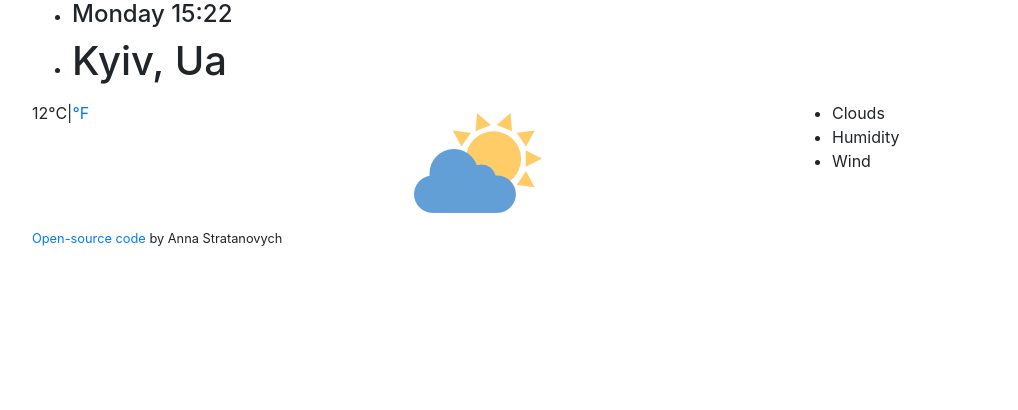
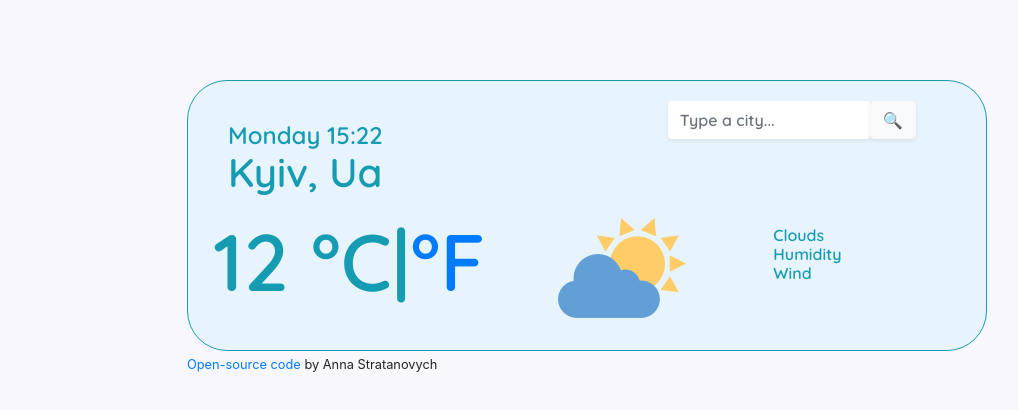
Before and after one commit to kvintasolo/Sweet-Weather-Forecast-Kvintasolo, a plain HTML site: page index.html in a window 1280 px wide. Shown: the whole page, without its empty margins (53-1071 px from the left). Drawn offline with nearby package versions, Linux system fonts and the light colour scheme; a web font is replaced by a local one.

Commit message:
Added CSS

```diff
--- a/index.html
+++ b/index.html
@@ -10,27 +10,61 @@
       integrity="sha384-ggOyR0iXCbMQv3Xipma34MD+dH/1fQ784/j6cY/iJTQUOhcWr7x9JvoRxT2MZw1T"
       crossorigin="anonymous"
     />
+    <link rel="preconnect" href="https://fonts.googleapis.com" />
+    <link rel="preconnect" href="https://fonts.gstatic.com" crossorigin />
+    <link
+      href="https://fonts.googleapis.com/css2?family=Macondo&family=Quicksand:wght@600&display=swap"
+      rel="stylesheet"
+    />
 
     <link rel="stylesheet" href="src/style.css" />
     <title>SweetWeather🌞💧🌈</title>
   </head>
   <body>
     <div class="container">
+      <div class="weather-app-wrapper">
         <div class="weather-app">
           <div class="row">
-        <div class="col-md-8">
+            <div class="col-md-7">
               <ul>
-            <li><h4>Monday 15:22</h4></li>
+                <li><h4 id="date">Monday 15:22</h4></li>
                 <li><h1>Kyiv, Ua</h1></li>
               </ul>
             </div>
+            <div class="col-5">
+              <form class="search-form" id="search-form">
+                <div class="form-inline">
+                  <input
+                    type="search"
+                    placeholder="Type a city..."
+                    autofocus="on"
+                    autocomplete="off"
+                    class="form-control shadow-sm border-0"
+                    id="city-input"
+                  />
+                  <input
+                    type="submit"
+                    value="🔍"
+                    class="form-control btn btn-light shadow-sm"
+                  />
                 </div>
+              </form>
+            </div>
+          </div>
+
           <div class="row">
-        <div class="col-md-4">12°C|<a href="#" id="fahrenheit-link">°F</a></div>
-        <div class="col-md-4">
-          <img src="images/suncloud.png" />
+            <div class="col-md-5" id="temperature">
+              <span id="todayTemp">12</span>
+              °C|<a href="#" id="fahrenheit-link">°F</a>
             </div>
-        <div class="col-md-4">
+            <div class="col-md-3">
+              <img
+                src="images/suncloud.png"
+                alt="SunCloud"
+                class="main-image"
+              />
+            </div>
+            <div class="col-md-3">
               <ul>
                 <li>Clouds</li>
                 <li>Humidity</li>
@@ -38,7 +72,15 @@
               </ul>
             </div>
           </div>
-      <small><a href="https://github.com/kvintasolo/Sweet-Weather-Forecast-Kvintasolo/commits/main" target="_blank">Open-source code</a> by Anna Stratanovych</a></small>
+        </div>
+        <small
+          ><a
+            href="https://github.com/kvintasolo/Sweet-Weather-Forecast-Kvintasolo/commits/main"
+            target="_blank"
+            >Open-source code</a
+          >
+          by Anna Stratanovych</small
+        >
       </div>
     </div>
     <script src="src/script.js"></script>
--- a/src/style.css
+++ b/src/style.css
@@ -0,0 +1,42 @@
+body {
+  background-color: #f9f7fe;
+}
+h1 {
+  line-height: 28px;
+  font-weight: 100;
+}
+ul {
+  margin: 20px;
+  padding: 0;
+}
+li {
+  list-style: none;
+  margin: 0;
+  padding: 0;
+  font-size: 16px;
+  font-weight: 100;
+  line-height: 19px;
+}
+.weather-app-wrapper {
+  max-width: 800px;
+  margin: 80px auto;
+}
+.weather-app {
+  padding: 20px;
+  border: 1px solid #169cb2;
+  border-radius: 40px;
+  background-color: #e8f4fd;
+  font-family: "Quicksand", sans-serif;
+  color: #169cb2;
+}
+#temperature {
+  margin: 40px 0 40px 20px;
+  padding: 0;
+  font-size: 80px;
+  font-weight: 100px;
+  line-height: 30px;
+}
+.main-image{
+  margin-right: 0;
+
+}
```
Lines whose indentation alone changed are shown as unchanged.
